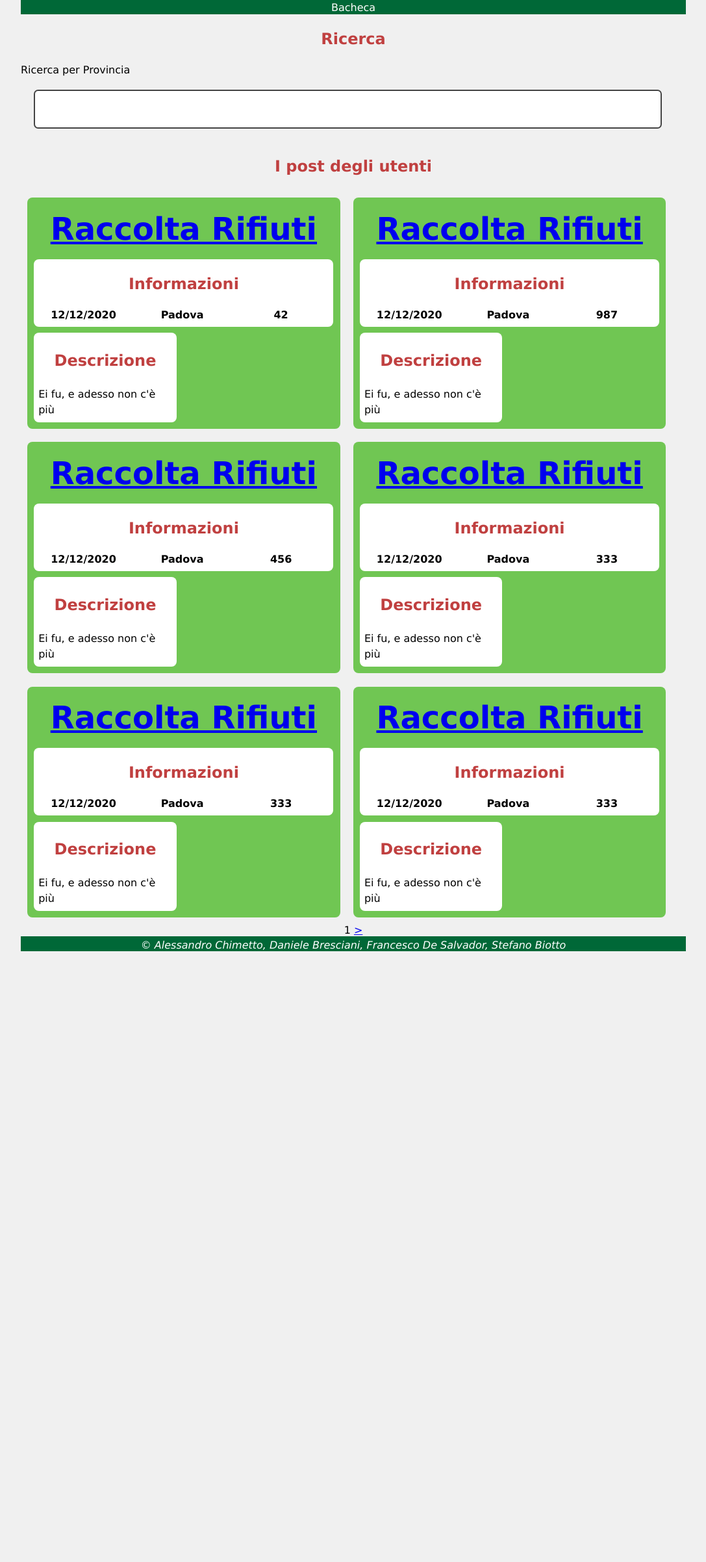
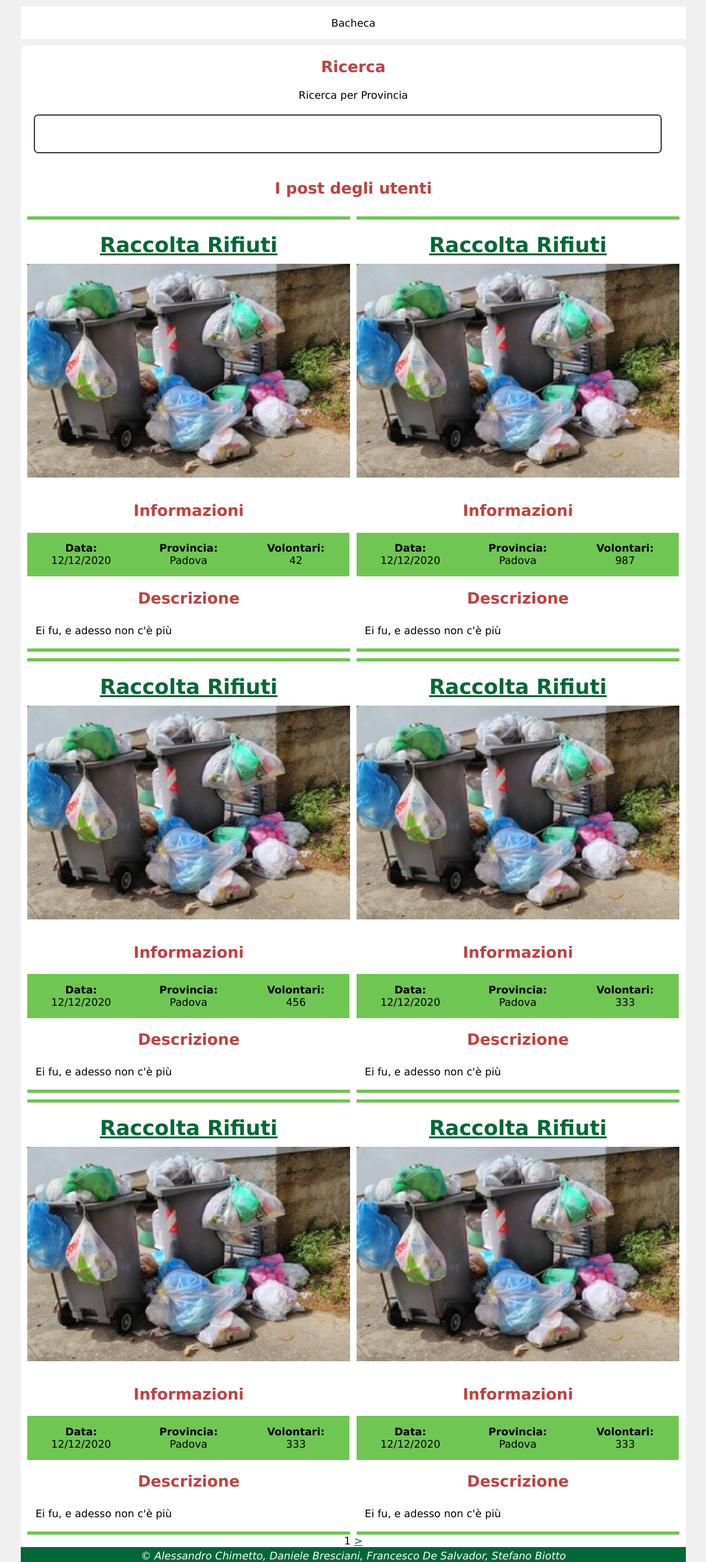
Before and after one commit to achimett/unipd_techweb_proj, a PHP site: page /bacheca.php in a window 1280 px wide. Shown: the part 64-2468 px from the top of the page at 65% size, without its empty margins (96-1183 px from the left). Before the commit the page ends 1528 px from the top, so only its background shows below. Run offline with PHP 8.4, Linux system fonts and the light colour scheme.

Commit message:
sistemazione bacheca

```diff
--- a/bacheca.php
+++ b/bacheca.php
@@ -53,6 +53,7 @@ foreach ($postcard_data as $postcard) {
   $result = str_replace('<link />', 'post.php?id=' . $postcard['id'], $result);
   $result = str_replace('<ti />', $tabindex++, $result);
   $result = str_replace('<titolo />', $postcard['titolo'], $result);
+  $result = str_replace('<img_path />', $postcard['img_path'], $result);
   $result = str_replace('<data />', $postcard['data'], $result);
   $result = str_replace('<provincia />', $postcard['provincia'], $result);
   $result = str_replace('<nvolontari />', $postcard['nvolontari'], $result);
--- a/css/desktop.css
+++ b/css/desktop.css
@@ -17,6 +17,11 @@ body {
   background-repeat: repeat-x;
   max-width: 1024px;
   margin: auto;
+}
+
+#labelRicerca {
+  display: block;
+  text-align: center;
 }
 
 #index {
@@ -108,11 +113,11 @@ body {
 }
 
 #breadcrumb {
-  background-color: #006837;
-  color: #FFFFFF;
+  background-color: #fff;
   text-align: center;
-  padding-bottom: 0.1em;
-  padding-top: 0.1em;
+  padding: 1.5%;
+  margin: 1% 0;
+
 }
 
 /********** MENU **********/
@@ -146,12 +151,12 @@ body {
   width: 100%;
 }
 
-#menu a:link {
-  color: #339933;
+a:link {
+  color: #006837;
 }
 
-#menu a:visited {
-  color: #006837;
+a:visited {
+  color: #339933;
 }
 
 #menu_profilo {
@@ -243,7 +248,7 @@ ul.error {
   font-size: 1.5em;
   color: #c04040;
   text-align: center;
-  padding: 1em 0 1em 0;
+  padding: 0.8em 0;
 }
 
 #azione {
@@ -263,8 +268,8 @@ ul.error {
   text-align: center;
   font-weight: bold;
   font-size: 300%;
+  padding: 0.2em;
   background-color: #70c653;
-  padding: 0.2em;
 }
 
 #post_immagineiniziale {
@@ -290,9 +295,12 @@ ul.error {
 }
 
 .post_core_descrizione {
-  margin: 0;
+  margin-bottom: 2%;
   padding: 1%;
   line-height: 1.5em;
+  width: 95%;
+  margin: 0 auto;
+  text-align: left;
 }
 
 #post_informazioni {
@@ -419,7 +427,6 @@ ul.error {
 }
 
 #postEdit {
-  margin-top: 2%;
   background-color: #fff;
   border-radius: 0.5em;
 }
@@ -441,6 +448,7 @@ ul.error {
   margin: 1% auto;
   width: 96%;
   resize: vertical;
+  min-height: 3em;
   background-color: #70c653;
 }
 
@@ -576,36 +584,62 @@ clear: both;
   border: 2px solid #444444;
 }
 
+
+#bacheca {
+  background-color: #fff;
+  border-radius: 0.5em;
+}
+
 .bacheca_informazioni {
-  background-color: #fff;
   margin-top: 2%;
   padding-bottom: 2%;
   float: left;
   width: 100%;
-  border-radius: 0.5em;
 }
+
 
 .bacheca_informazioni li {
   list-style-type: none;
   float: left;
-  width: 33%;
+  width: 31.3%;
   text-align: center;
+    background-color: #70c653;
+  padding: 3% 1%;
+
+  overflow: hidden;
 }
 
 .post_card {
   float: left;
-  margin: 1%;
-  width: 45%;
-  padding: 1%;
-  background-color: #70c653;
-  border-radius: 0.5em;
+  margin: 1% 0 0 1%;
+  width: 48.5%;
+  background-color: #fff;
+  text-align: center;
+
+  border-bottom: 5px solid #70c653;
+  border-top: 5px solid #70c653;
+}
+
+.titolo_postcard {
+  font-size: 2em;
+  font-weight: bold;
+  margin-top: 4%;
+  display: block;
+}
+
+.postcardImg {
+  margin-top: 2%;
+  width: 100%;
+}
+
+.bacheca_titolo_descrizione {
+  clear: both;
 }
 
 .bacheca_core {
   display: inline-block;
   margin-top: 2%;
   padding: 1%;
-  background-color: #fff;
   border-radius: 0.5em;
 }
 
--- a/includes/DB.php
+++ b/includes/DB.php
@@ -12,7 +12,7 @@ class DB {
   public function chiudi($id, $user_id){echo "chiudi"; return true;}
 
   public function isChiuso($id) {
-    return true;
+    return false;
   }
 
   public function isPartecipante($id, $user_id) {
@@ -192,7 +192,7 @@ return false;
 public function setPost($id, $titolo, $id_autore, $data, $ora, $descrizione,
 $img_path, $via, $provincia) {
   //return 24;
-    return array('errore 1', 'errore 2', 'errore 3');
+  return array('.');
 }
 
 public function deletePost($id) {
@@ -202,6 +202,7 @@ return false;
 public function getPostcard($page, $postcard_per_page, &$page_count, $filter = NULL) {
   return array(
     array(
+      'img_path' => '../img/_template_foto/rifiuti3.jpg',
       'id' => 7,
       'titolo' => 'Raccolta Rifiuti',
       'data' => '12/12/2020',
@@ -210,6 +211,7 @@ return false;
       'descrizione' => "Ei fu, e adesso non c'è più",
     ),
     array(
+      'img_path' => '../img/_template_foto/rifiuti3.jpg',
       'id' => 14,
       'titolo' => 'Raccolta Rifiuti',
       'data' => '12/12/2020',
@@ -218,6 +220,7 @@ return false;
       'descrizione' => "Ei fu, e adesso non c'è più",
     ),
     array(
+      'img_path' => '../img/_template_foto/rifiuti3.jpg',
       'id' => 21,
       'titolo' => 'Raccolta Rifiuti',
       'data' => '12/12/2020',
@@ -226,6 +229,7 @@ return false;
       'descrizione' => "Ei fu, e adesso non c'è più",
     ),
     array(
+      'img_path' => '../img/_template_foto/rifiuti3.jpg',
       'id' => 28,
       'titolo' => 'Raccolta Rifiuti',
       'data' => '12/12/2020',
@@ -234,6 +238,7 @@ return false;
       'descrizione' => "Ei fu, e adesso non c'è più",
     ),
     array(
+      'img_path' => '../img/_template_foto/rifiuti3.jpg',
       'id' => 35,
       'titolo' => 'Raccolta Rifiuti',
       'data' => '12/12/2020',
@@ -242,6 +247,7 @@ return false;
       'descrizione' => "Ei fu, e adesso non c'è più",
     ),
     array(
+      'img_path' => '../img/_template_foto/rifiuti3.jpg',
       'id' => 42,
       'titolo' => 'Raccolta Rifiuti',
       'data' => '12/12/2020',
--- a/includes/contentBacheca.html
+++ b/includes/contentBacheca.html
@@ -3,7 +3,7 @@
   <form action="<action />">
     <fieldset>
       <legend class="post_titolo">Ricerca</legend>
-      <label for="ricerca">Ricerca per Provincia</label>
+      <label for="ricerca" id="labelRicerca">Ricerca per Provincia</label>
       <input type="text" id="ricerca" name="provincia" value="<provincia />" tabindex="21" />
     </fieldset>
   </form>
--- a/includes/contentPostcard.html
+++ b/includes/contentPostcard.html
@@ -1,15 +1,14 @@
 <div class="post_card">
-  <a href="<link />" class="titolo_post" tabindex="<ti />"><titolo /></a>
+  <a href="<link />" class="titolo_postcard" tabindex="<ti />"><titolo />
+    <img src="<img_path />" class="postcardImg" /></a>
   <div class="bacheca_informazioni">
     <h2 class="post_titolo">Informazioni</h2>
-    <ul class="bacheca_informazioni_lista">
-      <li><p class="bacheca_informazioni_record"><strong><data /></strong></p></li>
-      <li><p class="bacheca_informazioni_record"><strong><provincia /></strong></p></li>
-      <li><p class="bacheca_informazioni_record"><strong><nvolontari /></strong></p></li>
+    <ul id="bacheca_informazioni_lista">
+    <li><p class="bacheca_informazioni_record"><strong>Data:<br /></strong><data /></p></li>
+    <li><p class="bacheca_informazioni_record"><strong>Provincia:<br /></strong><provincia /></p></li>
+    <li><p class="bacheca_informazioni_record"><strong>Volontari:<br /></strong><nvolontari /></p></li>
     </ul>
-  </div>
-  <div class="bacheca_core">
-    <h2 class="post_titolo">Descrizione</h2>
+    <h2 class="post_titolo bacheca_titolo_descrizione">Descrizione</h2>
     <p class="post_core_descrizione"><descrizione /></p>
-  </div>
+      </div>
 </div>
--- a/post.php
+++ b/post.php
@@ -48,7 +48,7 @@ $menu = createMenu(true, true, true, true, true, true);
 
 // Codice HTML del breadcrumb
 
-$breadcrumb = '<p id="breadcrumb">Bacheca &gt;&gt; Post ' . $title . '</p>';
+$breadcrumb = '<p id="breadcrumb"><a href="bacheca.php">Bacheca</a> &gt;&gt; Post ' . $title . '</p>';
 
 $page_head = str_replace('<title />', "<title>$title - DOIT</title>", $page_head);
 $page_head = str_replace('<scripts />', $scripts, $page_head);
```
Lines whose indentation alone changed are shown as unchanged.
